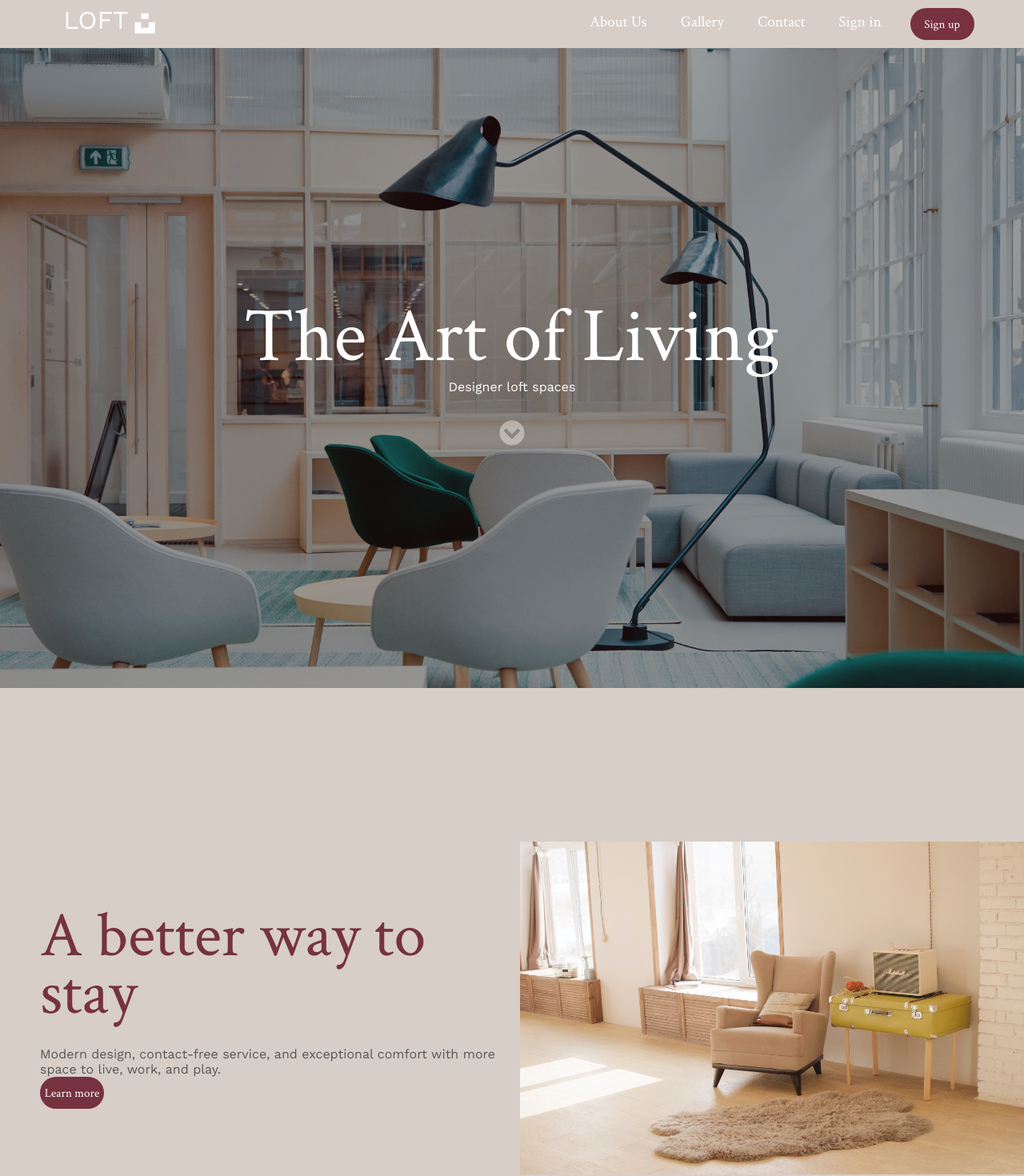
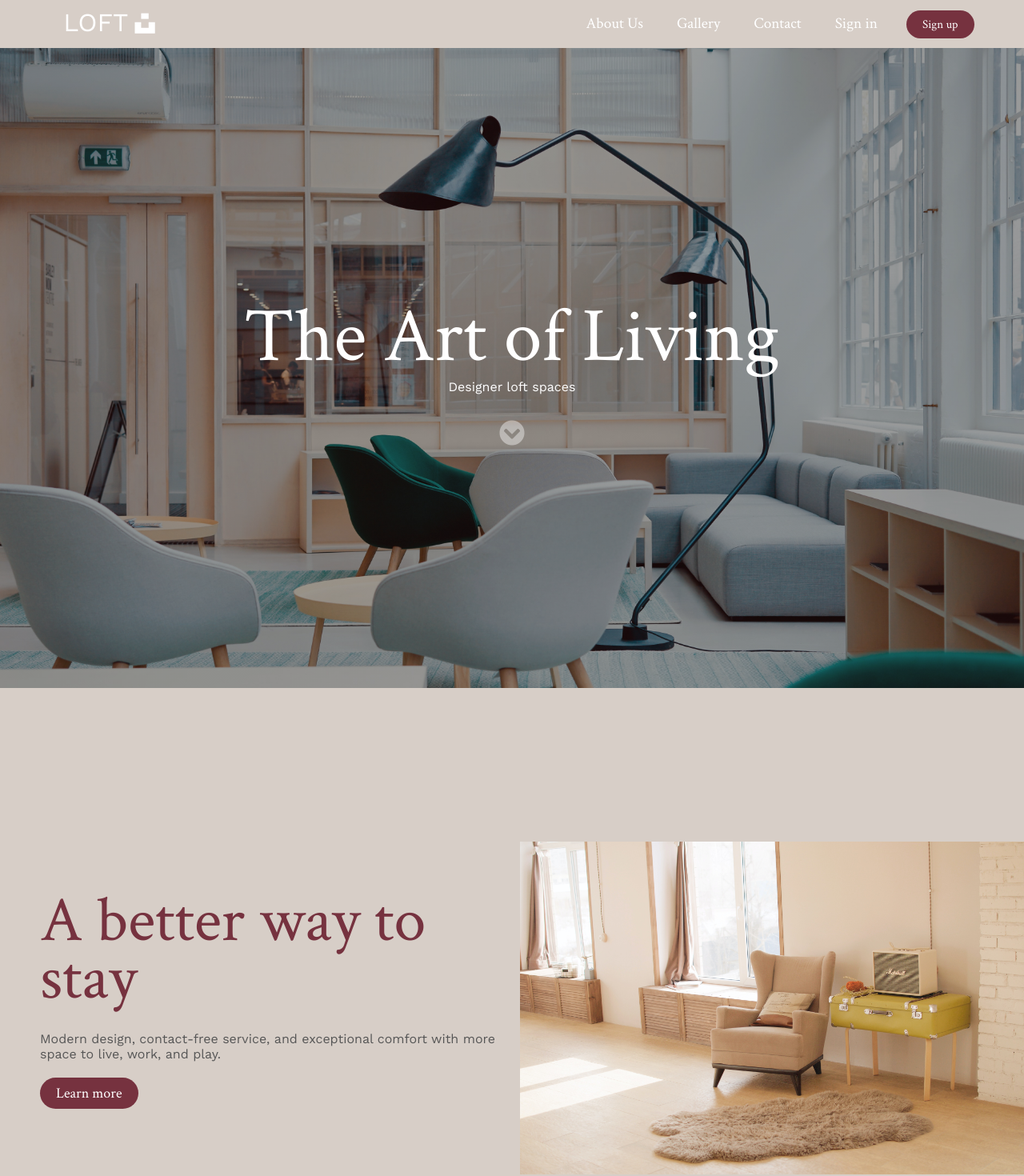
Before and after one commit to l2fc3s/react-loftRental-website, a React (Create React App) app: page / in a window 1280 px wide. Shown: the top 1470 px of the page at 80% size. Built offline with nearby package versions, Linux system fonts and the light colour scheme.

Commit message:
fixed minor bug in button.js

```diff
--- a/src/components/Button.css
+++ b/src/components/Button.css
@@ -3,9 +3,9 @@
 }
 
 .btn {
-  height: 40px;
-  width: 80px;
-  /* padding: 8px 20px; */
+  /* height: 40px;
+  width: 80px; */
+  padding: 8px 20px;
   border-radius: 20px;
   outline: none;
   border: none;
@@ -26,9 +26,9 @@
   transition: all 0.3s ease-out;
 }
 
-btn--medium {
-  /* padding: 8px 20px; */
-  font-size: 20px;
+.btn--medium {
+  padding: 8px 20px;
+  font-size: 18px;
 }
 
 .btn--large {
--- a/src/components/Button.js
+++ b/src/components/Button.js
@@ -3,7 +3,7 @@ import { Link } from "react-router-dom";
 import "./Button.css";
 
 const STYLES = ["btn--primary", "btn--dark"];
-const SIZES = ["btn--medium", "btn--large"];
+const SIZES = ["btn", "btn--medium", "btn--large"];
 
 export const Button = ({
   children,
--- a/src/components/NavBar.css
+++ b/src/components/NavBar.css
@@ -26,6 +26,12 @@
   text-decoration: none;
   font-size: 2rem;
   display: flex;
+  align-items: center;
+  justify-content: center;
+}
+
+.navbar-logo p {
+  padding-top: 5px;
 }
 
 .fa-unsplash {
@@ -81,7 +87,7 @@
   display: none;
 }
 
-.navbar-logo > p:hover {
+.navbar-logo:hover {
   color: #c09f80;
   transition: 300ms;
 }
--- a/src/components/NavBar.js
+++ b/src/components/NavBar.js
@@ -28,6 +28,7 @@ function NavBar() {
             <p>LOFT</p>
             <i class="fab fa-unsplash"></i>
           </Link>
+
           <div className="mobile-icon" onClick={handleClick}>
             <i className={click ? "fas fa-times" : "fas fa-bars"} />
           </div>
--- a/src/components/pages/About.css
+++ b/src/components/pages/About.css
@@ -11,10 +11,6 @@
 .about-text > p {
   color: #565656;
 }
-
-/* .about-container > div {
-
-} */
 
 .about-headline {
   font-size: 5rem;
@@ -40,3 +36,7 @@
   display: flex;
   justify-content: center;
 }
+
+.button-container {
+  margin: 20px 0 20px 0;
+}
--- a/src/components/pages/About.js
+++ b/src/components/pages/About.js
@@ -16,7 +16,12 @@ function About() {
           Modern design, contact-free service, and exceptional comfort with more
           space to live, work, and play.
         </p>
-        <Button buttonStyle="btn--dark">Learn more</Button>
+
+        <div className="button-container">
+          <Button buttonSize="btn--medium" buttonStyle="btn--dark">
+            Learn more
+          </Button>
+        </div>
       </div>
 
       <div className="about-image">
```
